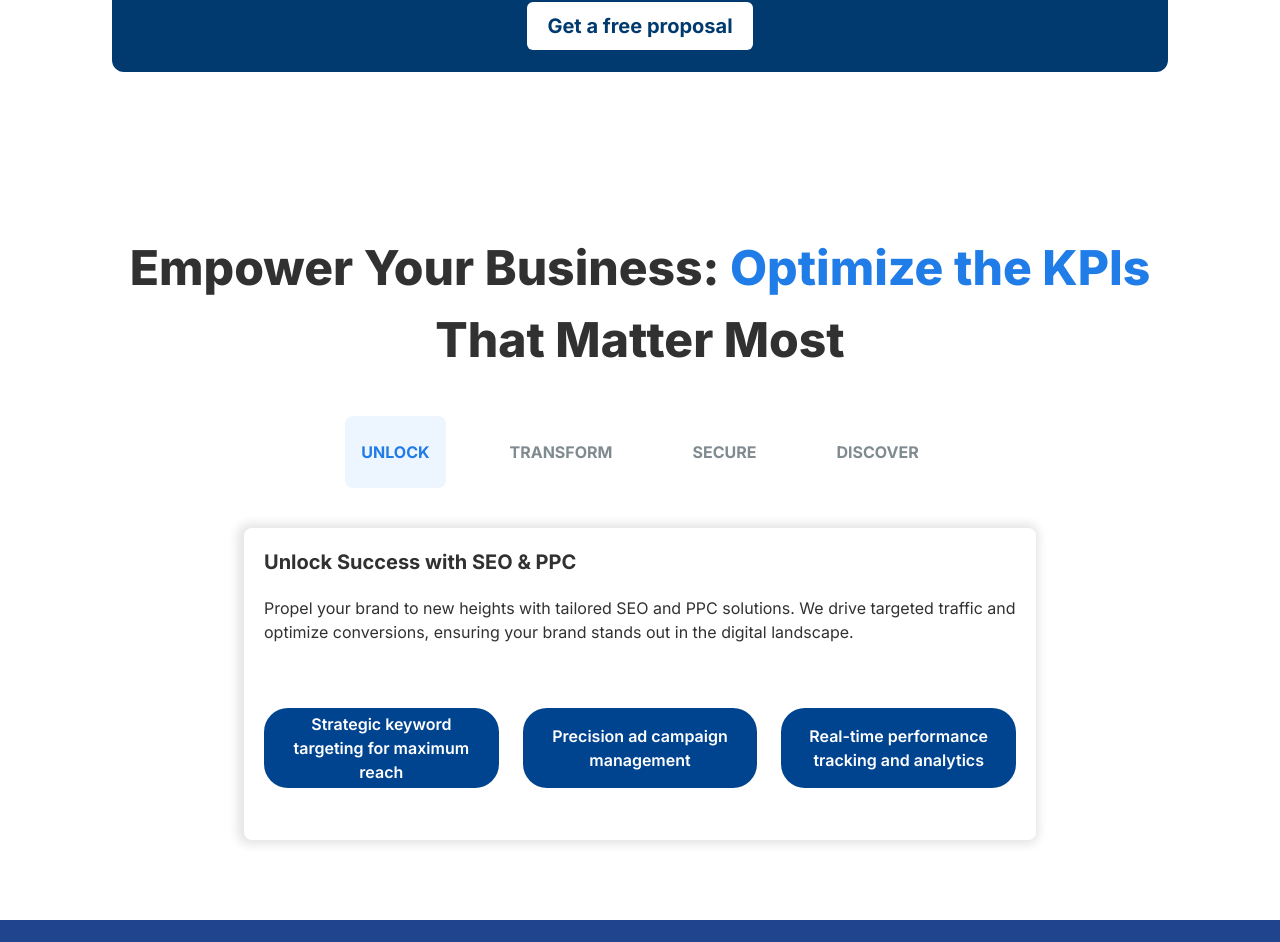
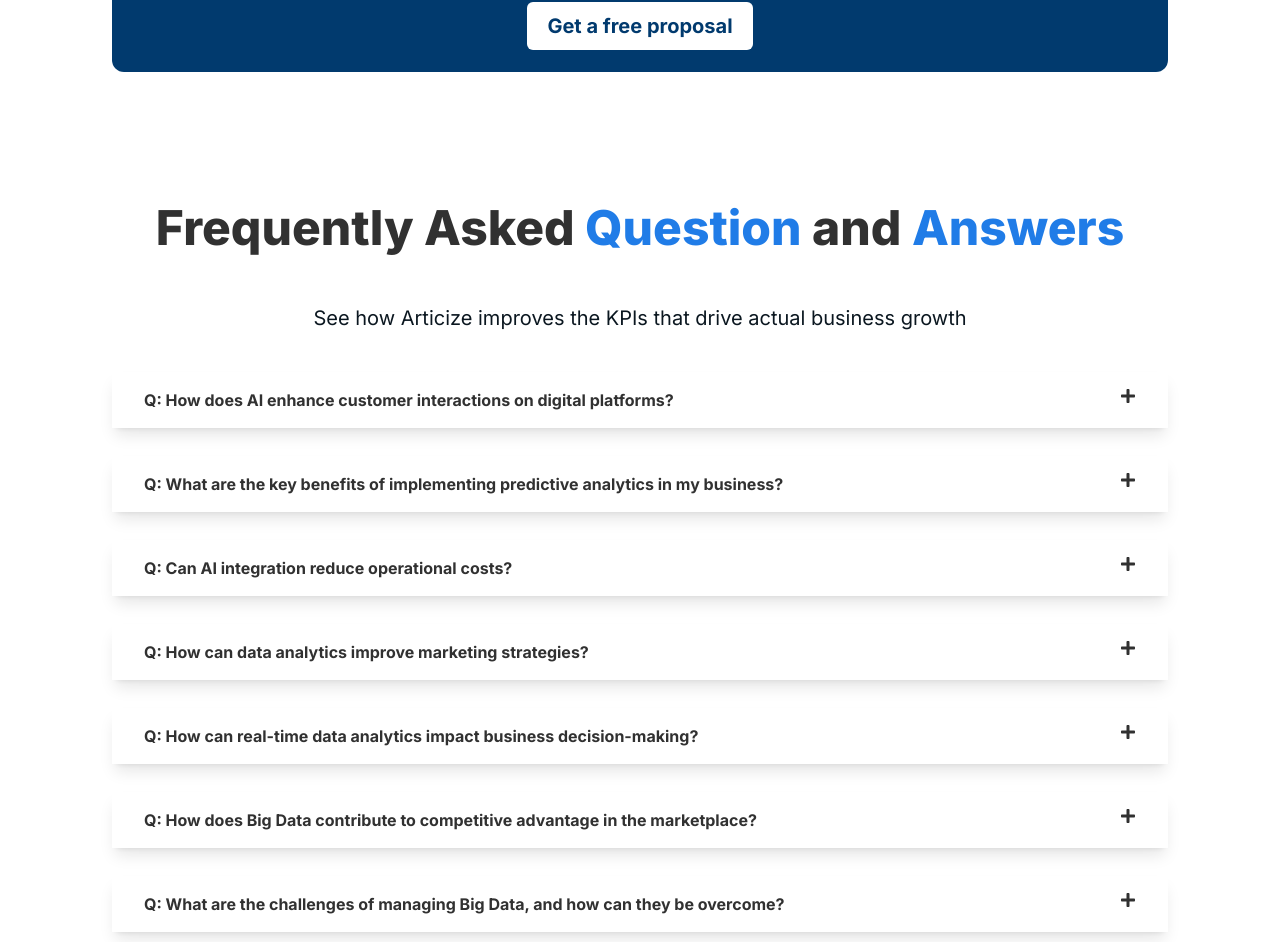
Before and after one commit to SamiiiU/Articize, a React (Create React App) app: page / in a window 1280 px wide. Shown: the part 6674-7616 px from the top of the page. Built offline with nearby package versions, Linux system fonts and the light colour scheme.

Commit message:
Home QandA

```diff
--- /dev/null
+++ b/src/CommonComps/QandA/QandA.jsx
@@ -0,0 +1,57 @@
+ import { AnimatePresence , motion} from 'framer-motion'
+import React, { useState } from 'react'
+import { FaPlus } from 'react-icons/fa'
+
+const QandA = ({page}) => {
+    const [showKeyIndex , setshowKeyIndex] = useState(null)
+
+
+    const toggleShowKeyDetail = (idx) =>{
+
+        setshowKeyIndex(showKeyIndex === idx ? null : idx)
+    }
+
+   return (
+     <div className='w-full  px-4 sm:px-16 md:px-28 2xl:px-48 py-10 flex flex-col gap-10 text-center items-center '>
+        <h1 className='lg:text-[3rem] text-[2.5rem] font-[800]'>Frequently  Asked <span className='text-[#207CE7]'> Question  </span>and<span className='text-[#207CE7]'> Answers </span> </h1>
+        <p className='lg:text-xl text-lg font-normal text-[#0b1720] '>See how Articize improves the KPIs that drive actual business growth</p>
+
+        <div className='w-full transition-all flex flex-col  gap-y-7' >
+
+        {page.map((item , idx) => (
+            <div key={idx} className='relative hover:h-fit transition-all shadow-lg overflow-hidden' >
+            <div className={`w-full bg-white  z-50 rounded-2xl py-4 px-8 transition-all flex justify-between  '}`}>
+                <h1 className='font-bold'>Q: {item.question}</h1>
+                <FaPlus style={{transform : idx == showKeyIndex ? 'rotateZ(45deg)' : ''} } className='transition-all duration-300' onMouseDown={() => toggleShowKeyDetail(idx)} />
+            </div>
+            <AnimatePresence>
+            {idx == showKeyIndex && (
+                    <motion.p
+            initial={{ maxHeight: 0 , paddingTop: 0, paddingBottom: 0}}  // Start with height 0
+            animate={{  maxHeight: '500px' , paddingTop: 16, paddingBottom: 16 }} // Expand to auto when state is true
+            exit={{ maxHeight: 0 , paddingTop: 0, paddingBottom: 0}} // Smooth collapse on exit
+            transition={{ duration: 0.5 , ease : 'easeIn'}} // Smooth transition
+            id='whyKey'
+            className='text-left rounded-b-3xl top-10 text-white text-blue bg-blue-950 overflow-hidden  px-4'
+            >
+            {item.answer}
+                     </motion.p>
+            )}
+            </AnimatePresence>
+
+            </div>
+        ))}
+        {/* {page?.whyKeys.map((item ,index) => (
+            <DropDownKey
+            key={index}
+            {...item}
+            />
+        ) )} */}
+        </div>
+
+     </div>
+   )
+ }
+
+
+ export default QandA;
--- /dev/null
+++ b/src/Data/QueANDAns.js
@@ -0,0 +1,33 @@
+
+
+export const QAhome = [
+    {question : "How does AI enhance customer interactions on digital platforms?" , answer : "AI significantly enhances customer interactions by providing personalized experiences. By analyzing vast amounts of data, AI can predict customer preferences and offer tailored recommendations, improving engagement and satisfaction."},
+
+    {question : "What are the key benefits of implementing predictive analytics in my business?" , answer : "Predictive analytics allows businesses to forecast future trends and behaviors, enabling proactive decision-making. This can lead to improved customer service, optimized operations, and increased profitability by anticipating market demands and reducing potential risks."},
+
+    {question : "Can AI integration reduce operational costs?" , answer : "AI integration can substantially reduce operational costs by automating routine tasks, enhancing efficiency, and minimizing human errors. This leads to optimized resource use and better scalability, saving costs in the long run."},
+
+    {question : "How can data analytics improve marketing strategies?" , answer : "Data analytics plays a crucial role in refining marketing strategies by providing insights into customer behavior and market conditions. This enables businesses to create targeted campaigns that resonate with the audience, maximize ROI, and adjust strategies in real-time based on data-driven insights."},
+
+    {question : "How can real-time data analytics impact business decision-making?" , answer : "Real-time data analytics provides immediate insights, which are crucial for dynamic decision-making environments. Businesses can monitor operations continuously, identify issues instantaneously, and respond to market changes swiftly, thereby enhancing operational efficiency and customer satisfaction."},
+
+        {
+          question: "How does Big Data contribute to competitive advantage in the marketplace?",
+          answer: "Big Data analytics provides deep insights into market trends, consumer behavior, and operational efficiencies, which are critical for gaining a competitive edge. By leveraging big data, businesses can optimize their strategies, enhance product development, and deliver personalized marketing, thus staying ahead in the market."
+        },
+        {
+          question: "What are the challenges of managing Big Data, and how can they be overcome?",
+          answer: "Managing Big Data involves challenges like data storage, processing, and security. Overcoming these challenges requires robust infrastructure, advanced analytics tools, and strict data governance policies to ensure data integrity and security."
+        },
+        {
+          question: "How does SEO affect my online visibility?",
+          answer: "SEO enhances your website's visibility by optimizing content and technical elements to meet search engine criteria. This increases your site's rankings in search results, driving more organic traffic and improving online presence."
+        },
+        {
+          question: "What should I consider when planning a website redesign?",
+          answer: "A website redesign should focus on improving user experience, incorporating modern design trends, ensuring mobile responsiveness, and enhancing SEO. It's important to consider the brand’s identity and objectives to ensure the new design aligns with business goals."
+        },
+
+
+
+]
--- a/src/Pages/Home/Home.jsx
+++ b/src/Pages/Home/Home.jsx
@@ -13,6 +13,8 @@ import FlipCard from '../../Prebuild_Components/FlipCard/FlipCard';
 import BusinessGoals from './HomeComps/BusinessGoals';
 import FuelingInnovation from './HomeComps/FuelingInnovation';
 import InsideCompany from './HomeComps/InsideCompany';
+import QandA from '../../CommonComps/QandA/QandA';
+import { QAhome } from '../../Data/QueANDAns';
 
 const Home = () => {
   useEffect(() => {
@@ -27,6 +29,7 @@ const Home = () => {
         <FuelingInnovation/>
         <Revenue/>
         <BusinessGoals/>
+        <QandA page={QAhome}/>
         <KPIoptimization/>
 
         <CTA heading = {"Start Your Free Project Consultation Today!"} />
--- a/src/Pages/Home/HomeComps/Revenue.jsx
+++ b/src/Pages/Home/HomeComps/Revenue.jsx
@@ -14,7 +14,7 @@ const Revenue = () => {
 
         <CustomSlider>
           {HomeData.revenueSlides.map((result, index) => (
-        <div key={index} className=" md:min-h-[70vh] overflow-hidden shadow-md  custom-scrollbar pt-20 pb-5 bg-white rounded-2xl text-left px-4 relative ">
+        <div key={index} className="  overflow-hidden shadow-md  custom-scrollbar pt-20 pb-5 bg-white rounded-2xl text-left px-4 relative ">
           {/* Client Heading */}
           <div className="p-4 sm:pr-10 absolute left-0 top-0 bg-[#207DE9] text-white rounded-br-full font-semibold">
             {result.heading}
```
Also changed, not shown: src/Data/HomeData/HomeData.js (line endings or trailing spaces).
